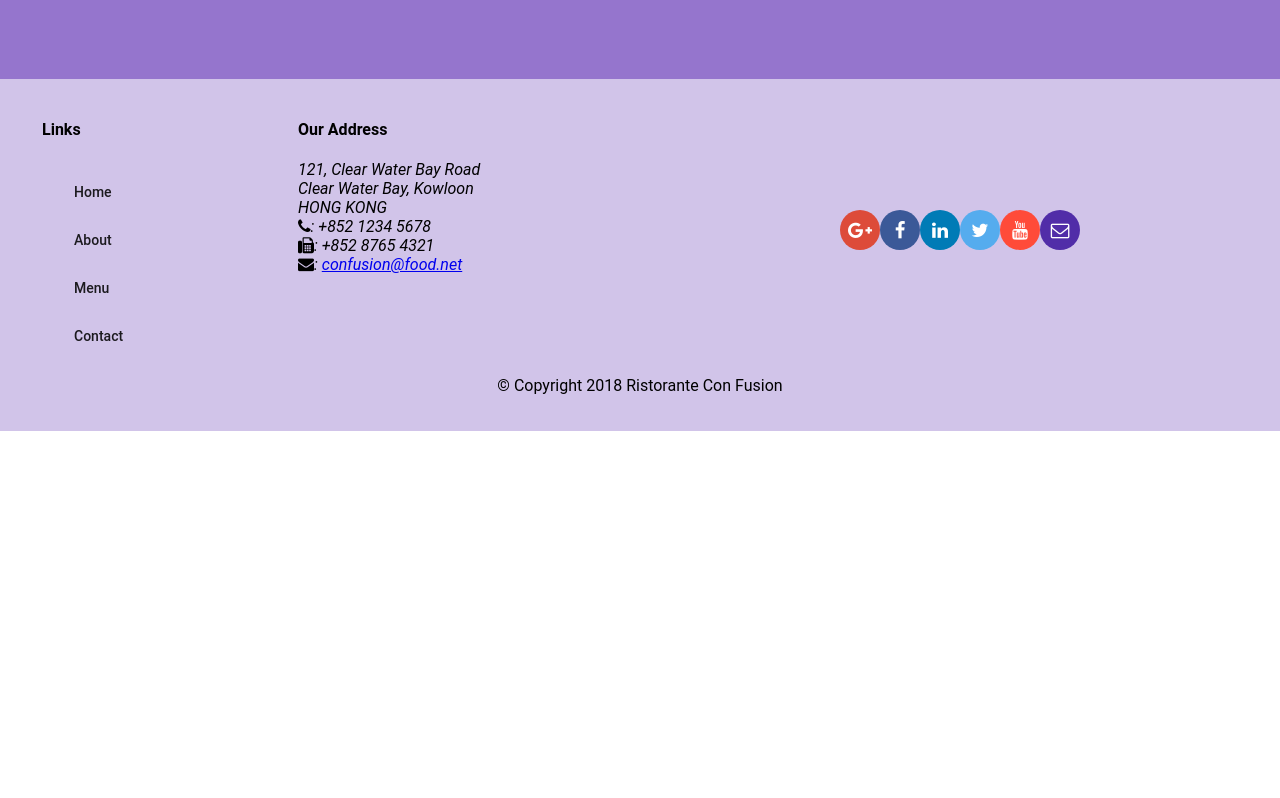
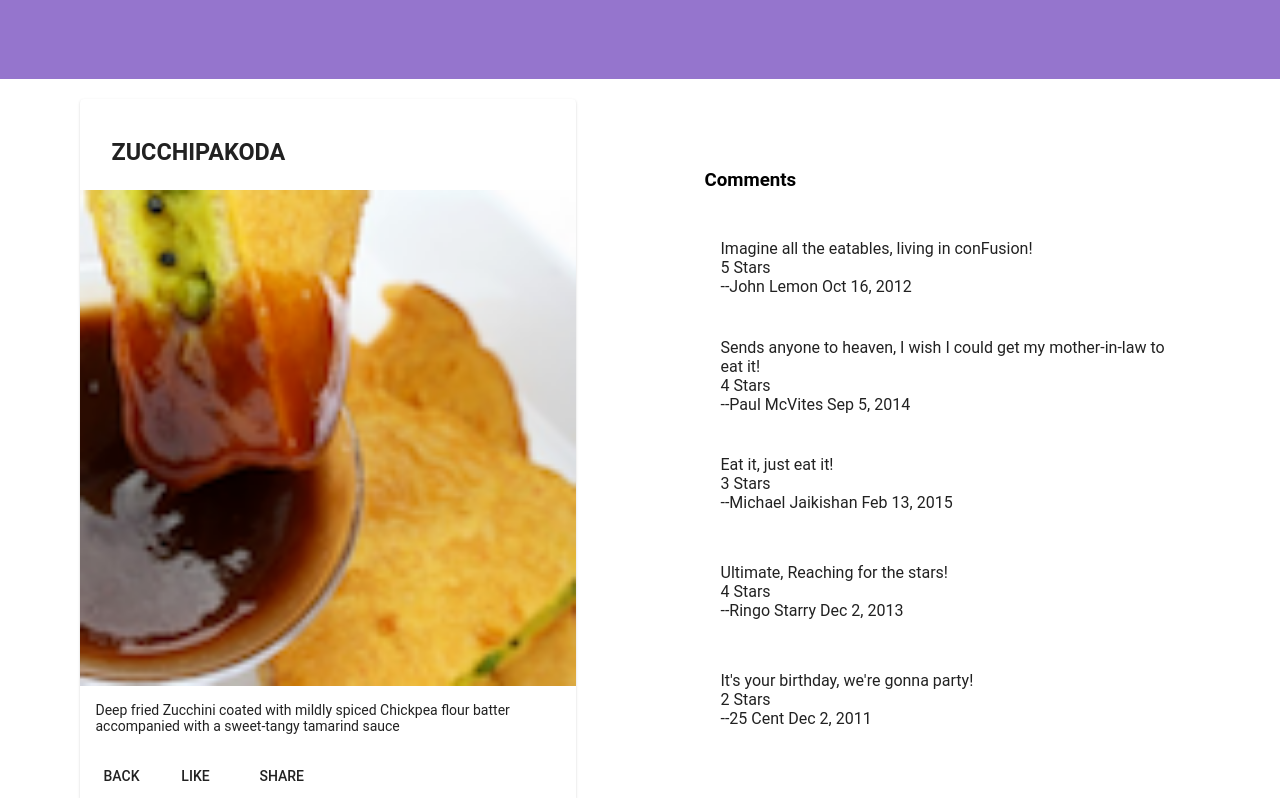
Before and after one commit to ankitks12/Front-End-JavaScript-Frameworks-Angular, an Angular app: page /dishdetail/1 in a window 1280 px wide. Before the commit this address led to /. Shown: the part 260-1058 px from the top of the page. Before the commit the page ends 800 px from the top, so only its background shows below. Built offline with nearby package versions, Linux system fonts and the light colour scheme.

Commit message:
Single Page Application Part2

```diff
--- a/src/app/app-routing/routes.ts
+++ b/src/app/app-routing/routes.ts
@@ -10,5 +10,6 @@ export const routes : Routes = [
     {path: 'home', component : HomeComponent},
     {path: 'menu', component : MenuComponent},
     {path: 'contactus', component: ContactComponent},
+    {path: 'dishdetail/:id', component: DishdetailComponent},
     {path: '', redirectTo: '/home', pathMatch: 'full'}
 ];
--- a/src/app/dishdetail/dishdetail.component.html
+++ b/src/app/dishdetail/dishdetail.component.html
@@ -20,6 +20,7 @@
           </p>
         </mat-card-content>
         <mat-card-actions>
+          <button mat-button (click)="goBack()">BACK</button>
           <button mat-button>LIKE</button>
           <button mat-button>SHARE</button>
         </mat-card-actions>
@@ -30,12 +31,8 @@
   <div fxFlex="40">
     <div fx Flex *ngIf="dish">
       <h3>Comments</h3>
-      <mat-list role="list">
-        <mat-list-item ><div>{{dish.comments[0].comment}}<br>{{dish.comments[0].rating}} Stars<br>--{{dish.comments[0].author}} {{dish.comments[0].date | date}}</div></mat-list-item>
-        <mat-list-item ><div>{{dish.comments[1].comment}}<br>{{dish.comments[1].rating}} Stars<br>--{{dish.comments[1].author}} {{dish.comments[1].date | date}}</div></mat-list-item>
-        <mat-list-item ><div>{{dish.comments[2].comment}}<br>{{dish.comments[2].rating}} Stars<br>--{{dish.comments[2].author}} {{dish.comments[2].date | date}}</div></mat-list-item>
-        <mat-list-item ><div>{{dish.comments[3].comment}}<br>{{dish.comments[3].rating}} Stars<br>--{{dish.comments[3].author}} {{dish.comments[3].date | date}}</div></mat-list-item>
-        <mat-list-item ><div>{{dish.comments[4].comment}}<br>{{dish.comments[4].rating}} Stars<br>--{{dish.comments[4].author}} {{dish.comments[4].date | date}}</div></mat-list-item>
+      <mat-list role="list" *ngFor="let d of dish.comments">
+        <mat-list-item ><div>{{d.comment}}<br>{{d.rating}} Stars<br>--{{d.author}} {{d.date | date}}</div></mat-list-item>
       </mat-list>
     </div>
   </div>
--- a/src/app/dishdetail/dishdetail.component.ts
+++ b/src/app/dishdetail/dishdetail.component.ts
@@ -1,5 +1,9 @@
-import { Component, OnInit, Input } from '@angular/core';
+import { Component, OnInit } from '@angular/core';
+import { Params, ActivatedRoute } from '@angular/router';
+import { Location } from '@angular/common';
 import { Dish } from '../shared/dish';
+import { DishService } from '../services/dish.service';
+import { from } from 'rxjs';
 
 @Component({
   selector: 'app-dishdetail',
@@ -8,11 +12,18 @@ import { Dish } from '../shared/dish';
 })
 export class DishdetailComponent implements OnInit {
 
-  @Input()
   dish : Dish;
-  constructor() { }
+  constructor(private dishService : DishService,
+    private route: ActivatedRoute,
+    private location : Location) { }
 
   ngOnInit() {
+    let id = this.route.snapshot.params['id'];
+    this.dish = this.dishService.getDish(id);
+  }
+
+  goBack() : void {
+    this.location.back();
   }
 
 }
--- a/src/app/footer/footer.component.html
+++ b/src/app/footer/footer.component.html
@@ -9,10 +9,10 @@
       <div fxFlex="40" fxFlexOffset="20px">
         <h4>Links</h4>
         <mat-list>
-          <mat-list-item><a mat-button>Home</a></mat-list-item>
+          <mat-list-item><a mat-button routerLink='/home'>Home</a></mat-list-item>
           <mat-list-item><a mat-button>About</a></mat-list-item>
-          <mat-list-item><a mat-button>Menu</a></mat-list-item>
-          <mat-list-item><a mat-button>Contact</a></mat-list-item>
+          <mat-list-item><a mat-button routerLink='/menu'>Menu</a></mat-list-item>
+          <mat-list-item><a mat-button routerLink='/contactus'>Contact</a></mat-list-item>
         </mat-list>
       </div>
       <div fxFlex="55">
--- a/src/app/menu/menu.component.html
+++ b/src/app/menu/menu.component.html
@@ -11,7 +11,7 @@
 
   <div fxFlex>
     <mat-grid-list cols="2" rowHeight="200px">
-      <mat-grid-tile *ngFor="let dish of dishes" (click)="onSelect(dish)">
+      <mat-grid-tile *ngFor="let dish of dishes" [routerLink]="['/dishdetail', dish.id]">
         <img height="200px" src={{dish.image}} alt={{dish.name}}>
         <mat-grid-tile-footer>
           <h1 matLine> {{dish.name | uppercase}} </h1>
@@ -20,5 +20,5 @@
     </mat-grid-list>
   </div>
 
-  <app-dishdetail [dish]="selectedDish"></app-dishdetail>
+
 </div>
```
